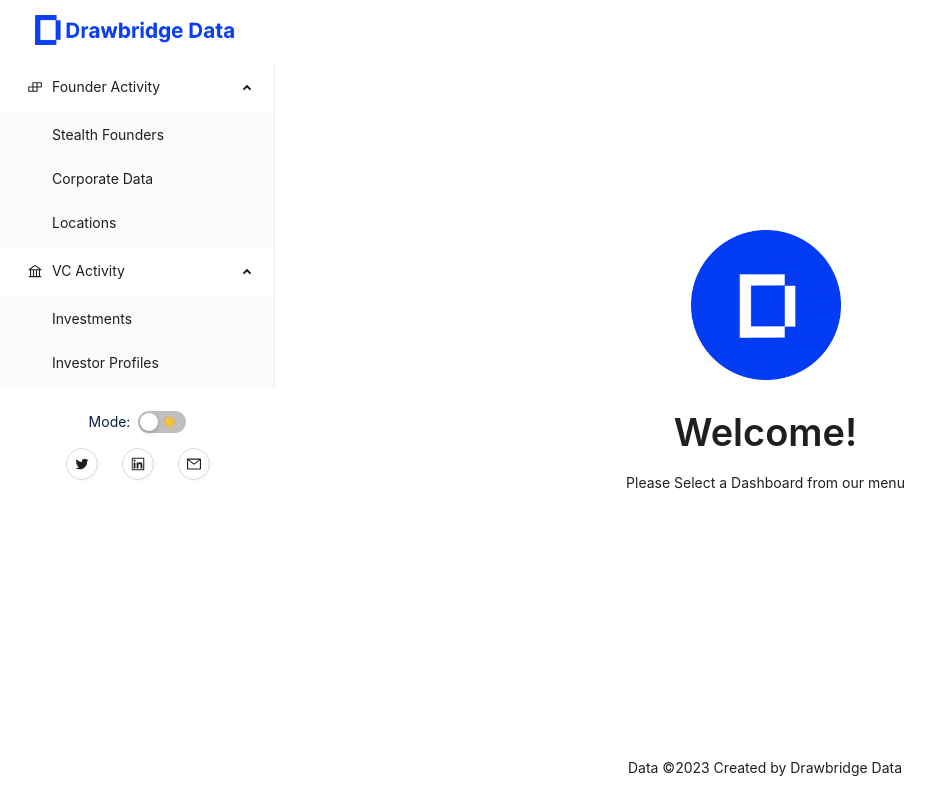
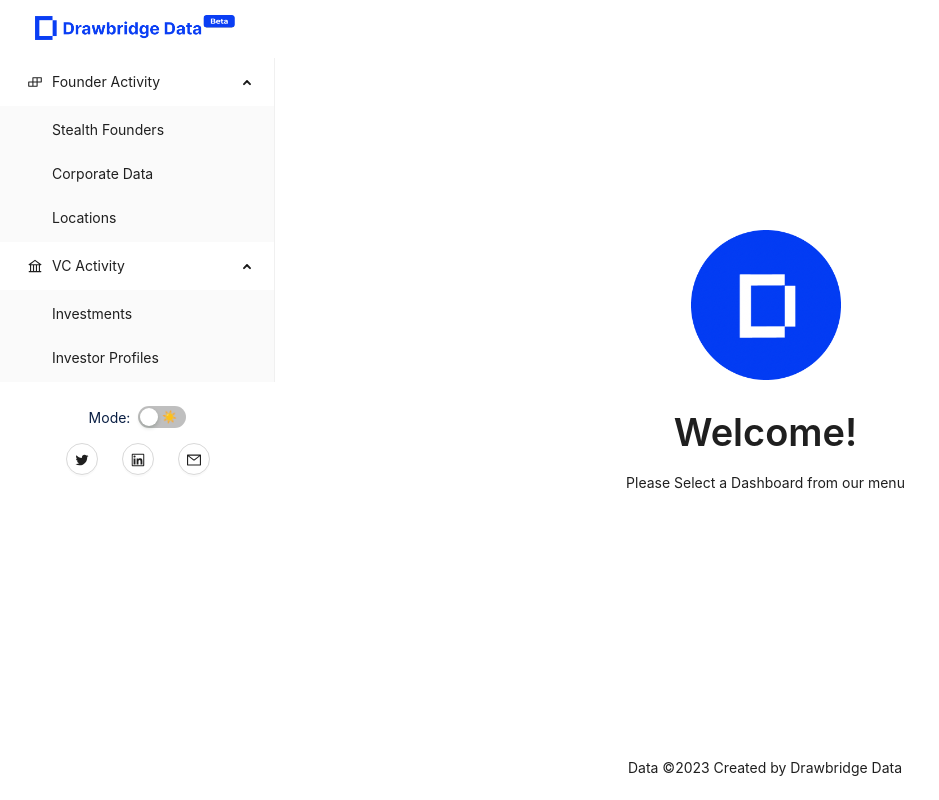
Before and after one commit to reddpy/datadash, a React (Vite) app: page / in a window 1280 px wide. Shown: the whole page, without its empty margins (0-939 px from the left). Built offline with nearby package versions, Linux system fonts and the light colour scheme.

Commit message:
added beta logos

```diff
--- a/src/UI/menu_components/sidebarlogo.jsx
+++ b/src/UI/menu_components/sidebarlogo.jsx
@@ -1,8 +1,8 @@
 import { Space } from "antd";
 import { NavLink } from "react-router-dom";
 import { colors } from "../../../constants";
-import LightLogo from "../../assets/drawbridgeblue.png";
-import DarkLogo from "../../assets/drawbridgewhite.png";
+import DarkBetaLogo from "../../assets/dark-logo-beta.png";
+import LightBetaLogo from "../../assets/light-logo-beta.png";
 import { useRouterActiveStore } from "../../store/navigationstore";
 import { useThemeStore } from "../../store/themestore";
 
@@ -23,7 +23,10 @@
           padding: "15px 35px",
         }}
       >
-        <img width={200} src={theme === "dark" ? DarkLogo : LightLogo} />
+        <img
+          width={200}
+          src={theme === "dark" ? DarkBetaLogo : LightBetaLogo}
+        />
       </Space>
     </NavLink>
   );
```
Also changed, not shown: src/assets/dark-logo-beta.png (added), src/assets/light-logo-beta.png (added).
